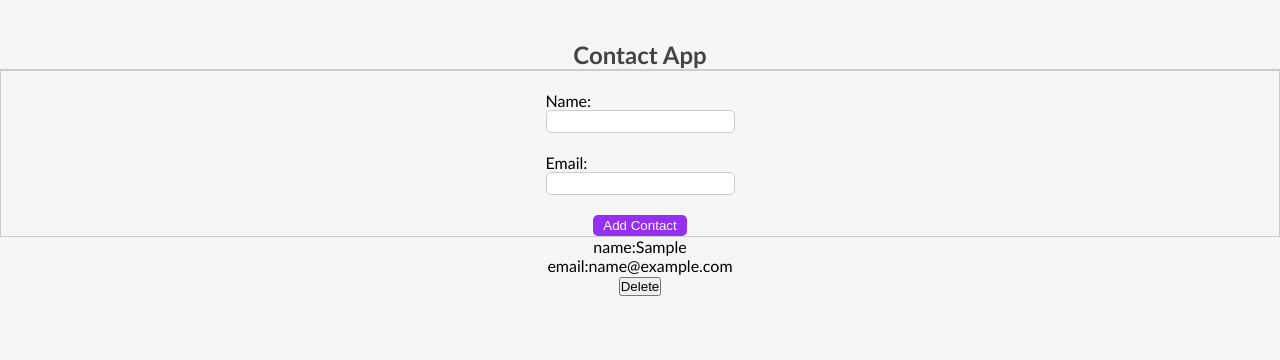
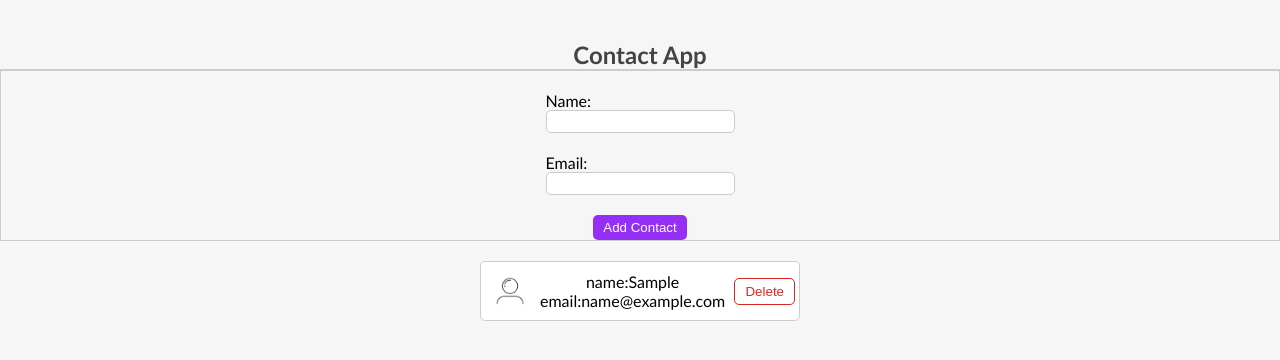
Before and after one commit to zarbabi/contact-app, a React (Create React App) app: page / in a window 1280 px wide. Both pictures are taken after typing "Sample", "name@example.com" into the empty fields and a click on the button "Add Contact". Shown: the top 360 px of the page. Built offline with nearby package versions, Linux system fonts and the light colour scheme.

Commit message:
styling contactList component

```diff
--- a/src/components/AddContact/addContact.css
+++ b/src/components/AddContact/addContact.css
@@ -27,7 +27,7 @@ form button {
   border: none;
   outline: none;
   margin-top: 20px;
-  padding: 3px 10px;
+  padding: 5px 10px;
   color: #fff;
   background-color: rgb(148, 47, 243);
   border-radius: 5px;
--- a/src/components/ContactList/Contactlist.js
+++ b/src/components/ContactList/Contactlist.js
@@ -1,17 +1,25 @@
+import "./contactList.css";
+import userImage from "../../assets/images/user.png";
 const ContactList = ({ contacts, onDelete }) => {
   return (
-    <>
+    <section className="contactList">
       {contacts.map((contact) => {
         const { name, email, id } = contact;
         return (
-          <div key={id}>
-            <p>name:{name}</p>
-            <p>email:{email}</p>
+          <div key={id} className="item">
+            <div style={{ display: "flex", alignItems: "center" }}>
+              <img src={userImage} alt="user" />
+              <div>
+                <p>name:{name}</p>
+                <p>email:{email}</p>
+              </div>
+            </div>
+
             <button onClick={() => onDelete(id)}>Delete</button>
           </div>
         );
       })}
-    </>
+    </section>
   );
 };
 
--- /dev/null
+++ b/src/components/ContactList/contactList.css
@@ -0,0 +1,33 @@
+.contactList {
+  display: flex;
+  flex-direction: column;
+  align-items: center;
+}
+
+.item {
+  background-color: #fff;
+  width: 20rem;
+  display: flex;
+  justify-content: space-between;
+  align-items: center;
+  padding: 4px;
+  border: 1px solid #ccc;
+  border-radius: 5px;
+  margin-top: 20px;
+}
+
+.item button {
+  outline: none;
+  cursor: pointer;
+  border: 1px solid #dc2626;
+  background-color: #fff;
+  color: #dc2626;
+  padding: 5px 10px;
+  border-radius: 5px;
+}
+
+.item img {
+  width: 50px;
+  height: 50px;
+  margin-right: 5px;
+}
```
Also changed, not shown: src/assets/images/user.png (added), src/assets/images/user2.png (added).
